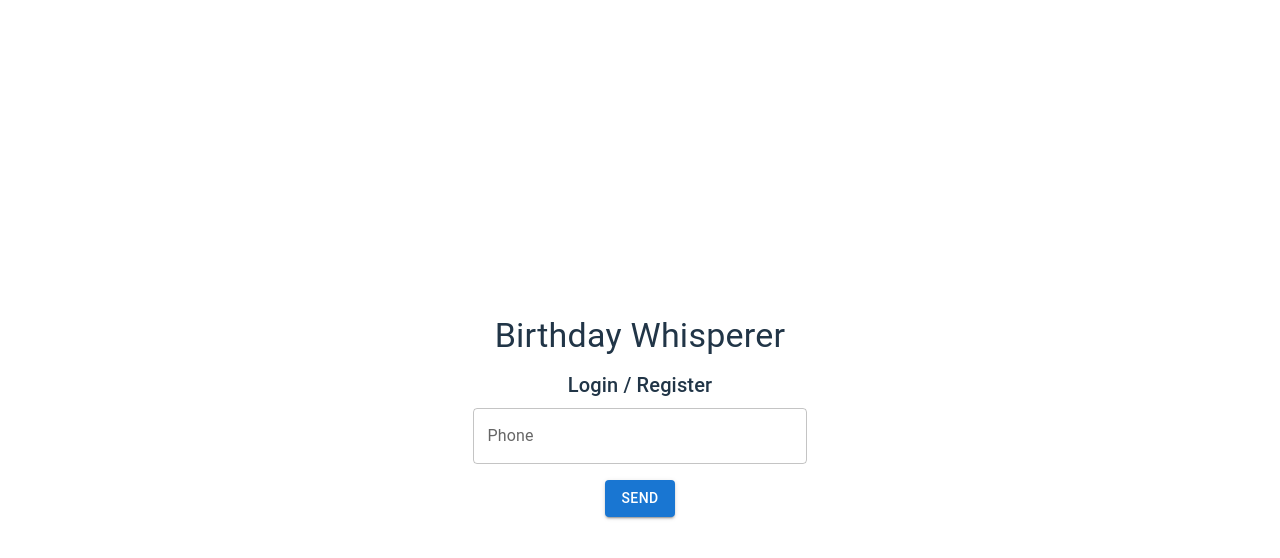
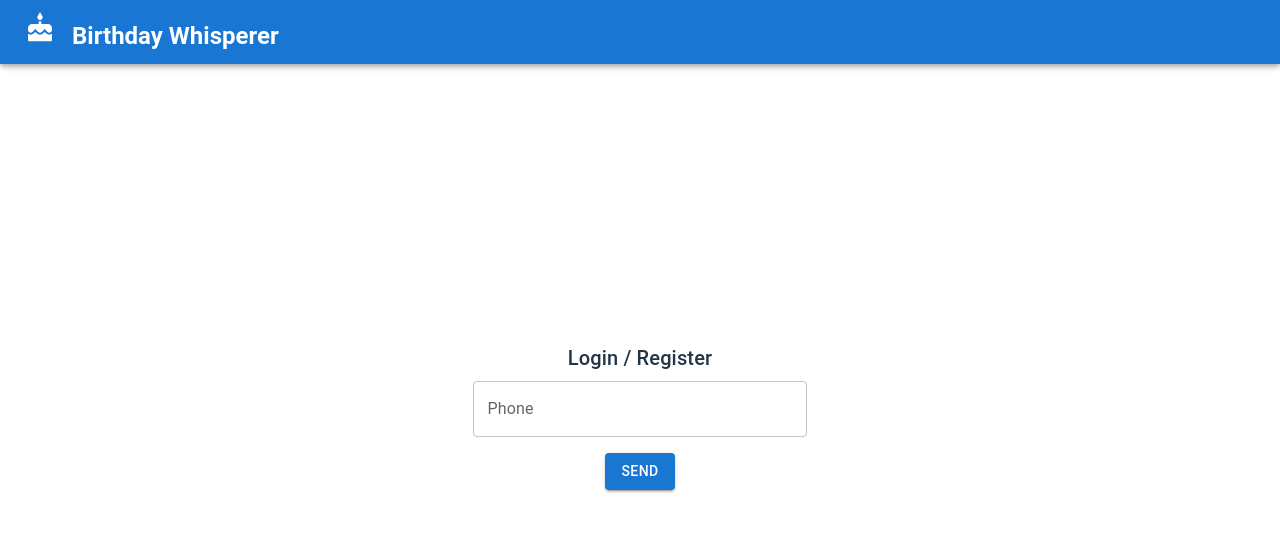
Before and after one commit to cmirza/birthday-whisperer-frontend, a React (Vite) app: page / in a window 1280 px wide. Shown: the top 558 px of the page. Built offline with nearby package versions, Linux system fonts and the light colour scheme.

Commit message:
adding toolbar

```diff
--- a/src/App.tsx
+++ b/src/App.tsx
@@ -1,5 +1,14 @@
 import { useState, useEffect } from "react";
-import { Container, Typography, Grid, Box, Button } from "@mui/material";
+import {
+  AppBar,
+  Toolbar,
+  Container,
+  Typography,
+  Grid,
+  Box,
+  Button,
+} from "@mui/material";
+import CakeIcon from "@mui/icons-material/Cake";
 import LoginForm from "./components/LoginForm";
 import ContactsList from "./components/ContactsList";
 import AddContactForm from "./components/AddContactForm";
@@ -114,9 +123,14 @@ function App() {
   return (
     <Container maxWidth="md">
       <Box pt={4}>
-        <Typography variant="h4" gutterBottom>
-          Birthday Whisperer
-        </Typography>
+        <AppBar position="fixed">
+          <Toolbar>
+          <Typography variant="h5" component="div" sx={{ fontWeight: "bold" }}>
+              <CakeIcon sx={{ mr: 2, fontSize: "2rem" }} />
+              <Box component="span" sx={{ mt: 1 }}>Birthday Whisperer</Box>
+            </Typography>
+          </Toolbar>
+        </AppBar>
         {!loggedIn && (
           <LoginForm
             onLogin={handleLogin}
```
